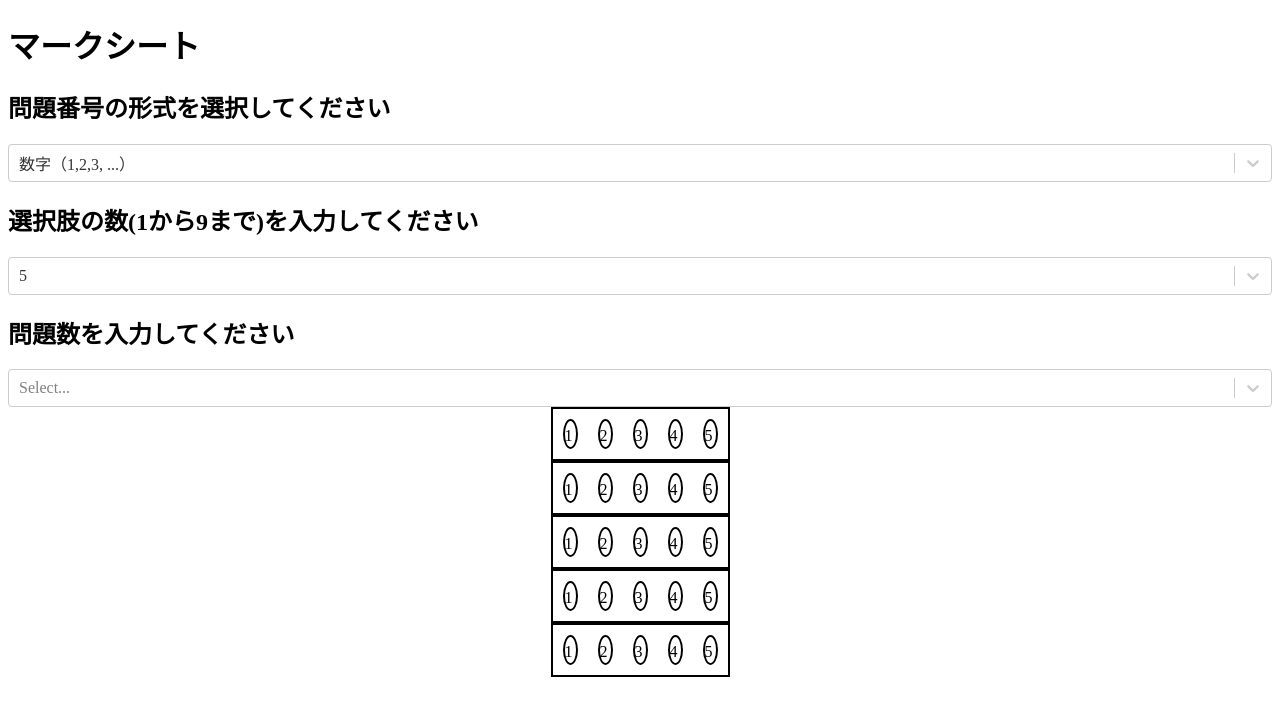
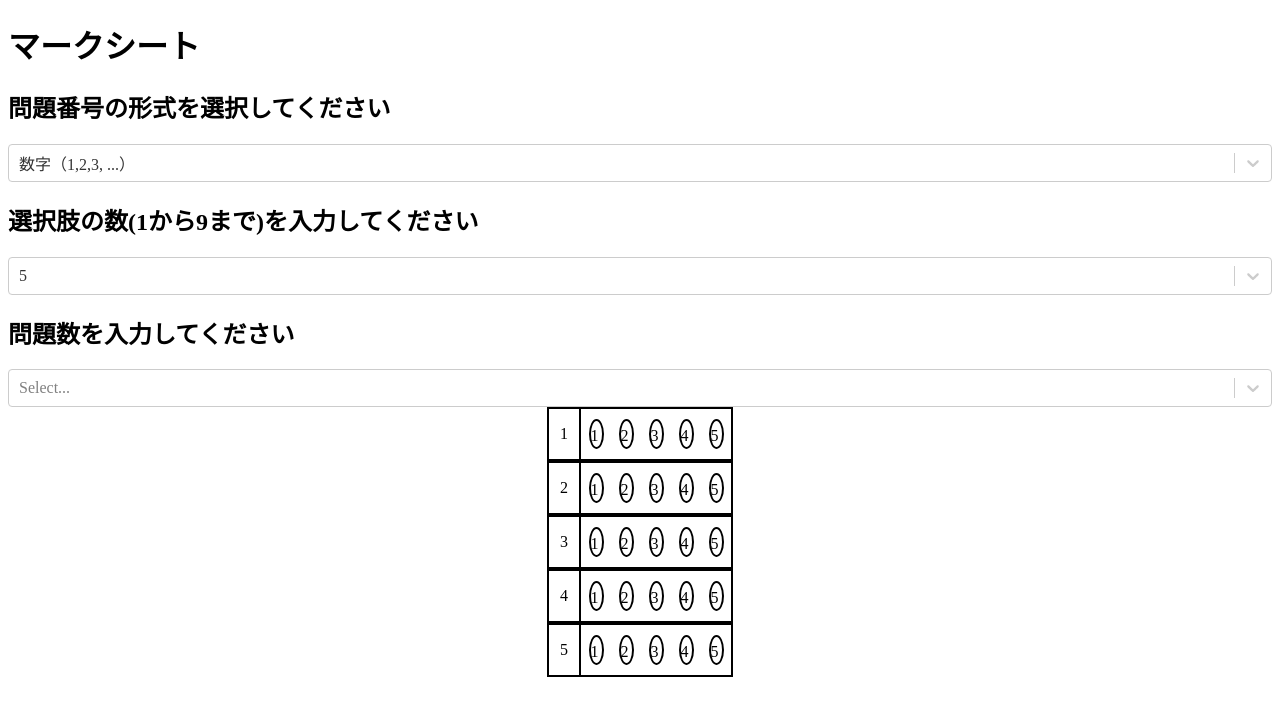
Before and after one commit to ken-hashimoto/marksheet-app, a React (Create React App) app: page / in a window 1280 px wide. Shown: the top 716 px of the page. Built offline with nearby package versions, Linux system fonts and the light colour scheme.

Commit message:
問題番号を追加

```diff
--- a/src/components/ChoiceButtons.jsx
+++ b/src/components/ChoiceButtons.jsx
@@ -1,6 +1,25 @@
 import styled from "styled-components";
 import { useState } from "react";
 
+const SChoiceButtonsWrapper = styled.div`
+  display: flex;
+  border: 2px solid;
+  height: 50px;
+  width: fit-content; // 大きさを子要素似合わせる
+  margin: auto; // 選択肢群の中央揃え
+`;
+
+// ChoiceButtonとQNumを格納するcontainer
+const SChoiceButtonsContainer = styled.div`
+  width: 30px;
+  height: 50px;
+  display: flex;
+  justify-content: center;
+  align-items: center;
+  &.is-QNum {
+    border-right: 2px solid;
+  }
+`;
 const ChoiceButton = (props) => {
   const index = props.index;
   const SChoiceButton = styled.div`
@@ -10,23 +29,31 @@ const ChoiceButton = (props) => {
     border: 2px solid;
     box-sizing: border-box;
     line-height: 30px;
-    margin: 10px;
     &.is-filled {
       background: black;
     }
   `;
   const [isFilled, setFilled] = useState(false);
   const onClickChoiceButton = () => {
-    console.log(isFilled);
     setFilled(!isFilled);
   };
   return (
+    <SChoiceButtonsContainer>
       <SChoiceButton
         onClick={onClickChoiceButton}
         className={isFilled ? "is-filled" : ""}
       >
         {index}
       </SChoiceButton>
+    </SChoiceButtonsContainer>
+  );
+};
+
+const QNumBox = ({ QNumIndex }) => {
+  return (
+    <SChoiceButtonsContainer className={"is-QNum"}>
+      <div>{QNumIndex}</div>
+    </SChoiceButtonsContainer>
   );
 };
 
@@ -36,18 +63,12 @@ export const ChoiceButtons = (props) => {
   const alphabet_list = ["A", "B", "C", "D", "E", "F", "G", "H", "I"];
   const choice_list =
     format === "number" ? num_list.slice(0, cnt) : alphabet_list.slice(0, cnt);
-  const SChoiceButtonsWrapper = styled.div`
-    display: flex;
-    border: 2px solid;
-    width: fit-content; // 大きさを子要素似合わせる
-    margin: 0 auto; // 中央揃え
-  `;
   return (
-    <SChoiceButtonsWrapper>
+    <>
       {choice_list.map((val) => (
         <ChoiceButton index={val}></ChoiceButton>
       ))}
-    </SChoiceButtonsWrapper>
+    </>
   );
 };
 
@@ -59,7 +80,12 @@ export const ChoiceButtonList = (props) => {
   return (
     <>
       {QNumList.map((val) => (
+        <>
+          <SChoiceButtonsWrapper>
+            <QNumBox QNumIndex={val}></QNumBox>
             <ChoiceButtons cnt={cnt} format={format}></ChoiceButtons>
+          </SChoiceButtonsWrapper>
+        </>
       ))}
     </>
   );
```
Lines whose indentation alone changed are shown as unchanged.
